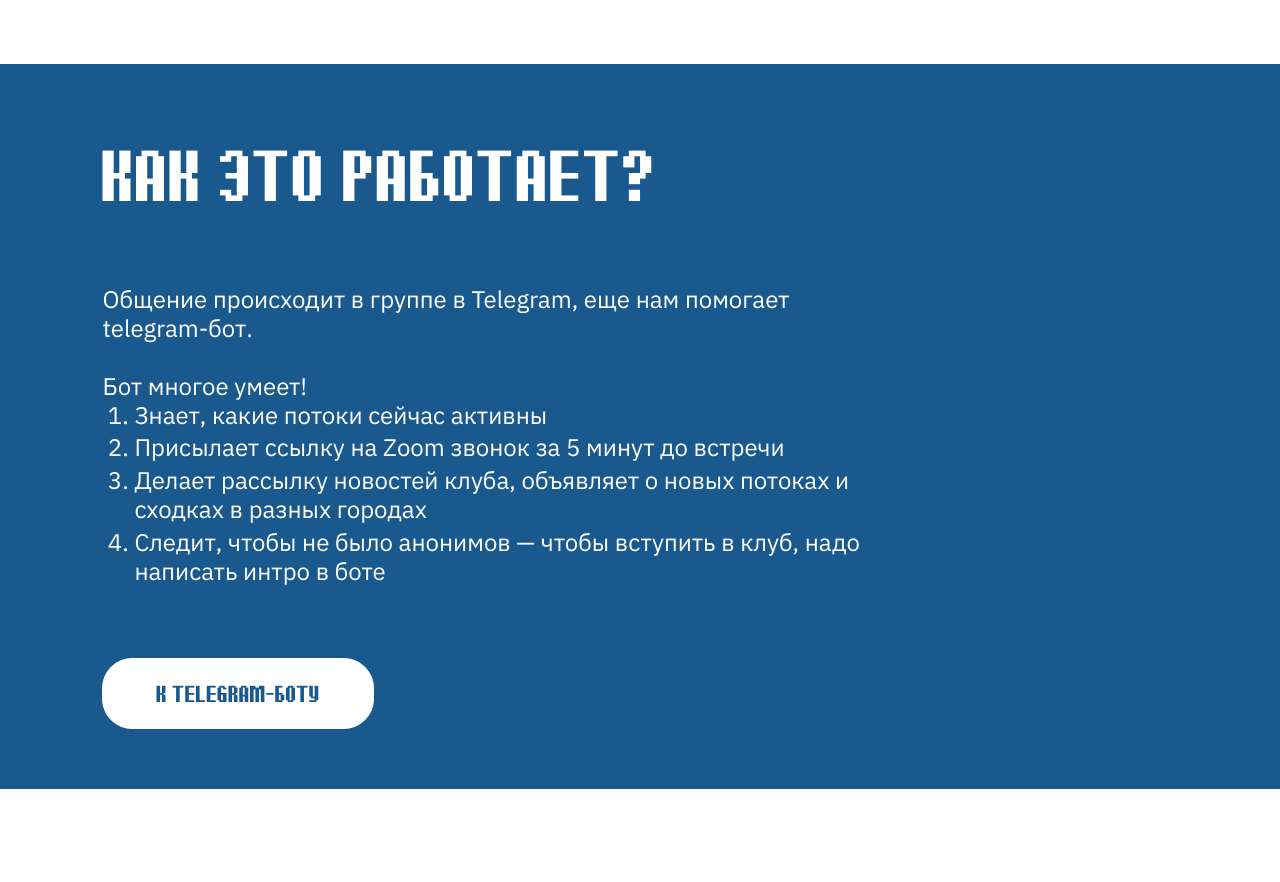
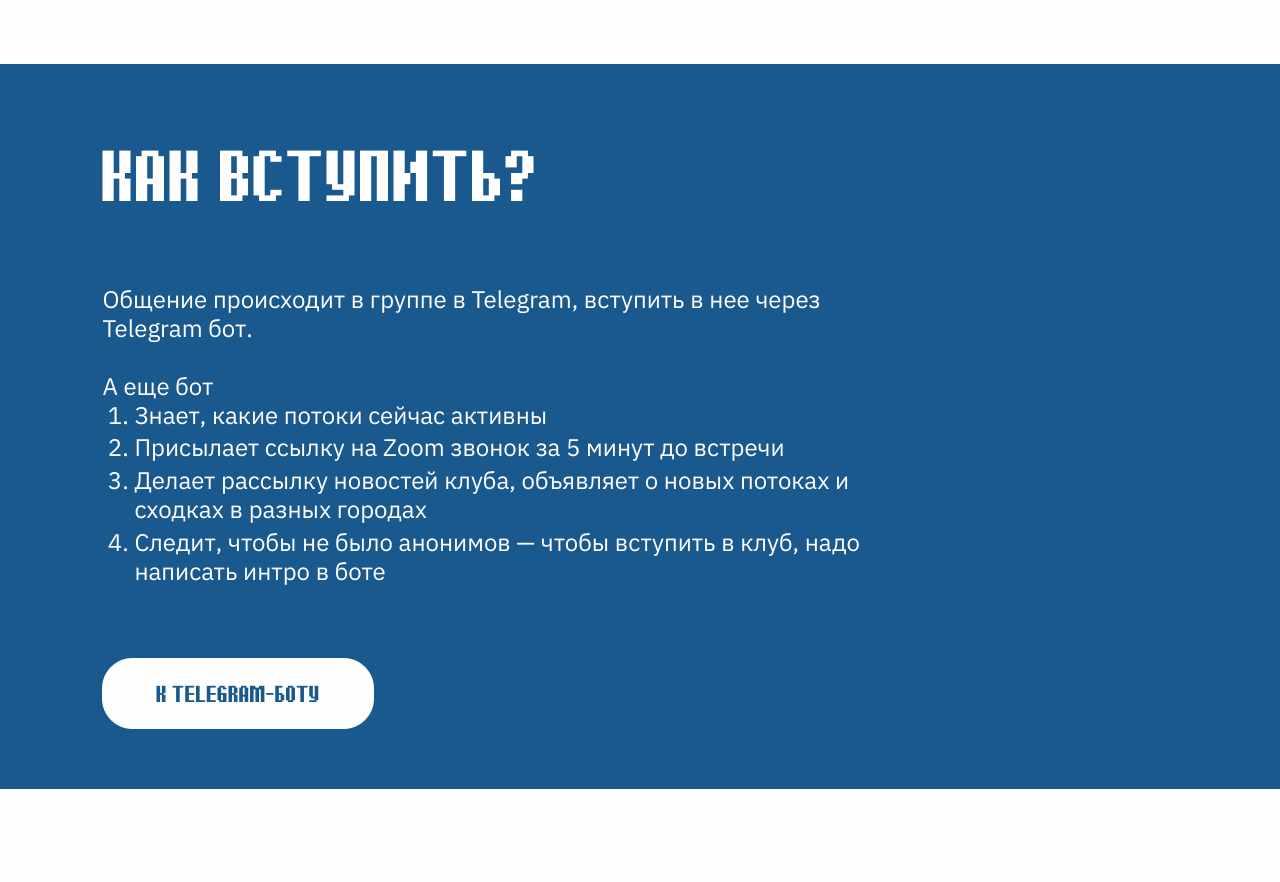
Before and after one commit to LenaAn/nelenkin-frontend, a React (Vite) app: page / in a window 1280 px wide. Shown: the part 2940-3822 px from the top of the page. Built offline with nearby package versions, Linux system fonts and the light colour scheme.

Commit message:
reword telegram bot section

```diff
--- a/src/components/sections/TelegramBotSection.jsx
+++ b/src/components/sections/TelegramBotSection.jsx
@@ -5,11 +5,11 @@ function TelegramBotSection() {
         <section className="section section-join">
             <div className="container section-inner">
                 <div className="section-text-block">
-                    <h2 className="section-title section-title--light">Как это работает?</h2>
+                    <h2 className="section-title section-title--light">Как вступить?</h2>
                     <p className="section-description">
-                        Общение происходит в группе в Telegram, еще нам помогает telegram-бот.
+                        Общение происходит в группе в Telegram, вступить в нее через Telegram бот.
                         <br/><br/>
-                        Бот многое умеет!
+                        А еще бот
                         <ol className="about-list">
                             <li>Знает, какие потоки сейчас активны</li>
                             <li>Присылает ссылку на Zoom звонок за 5 минут до встречи</li>
```
